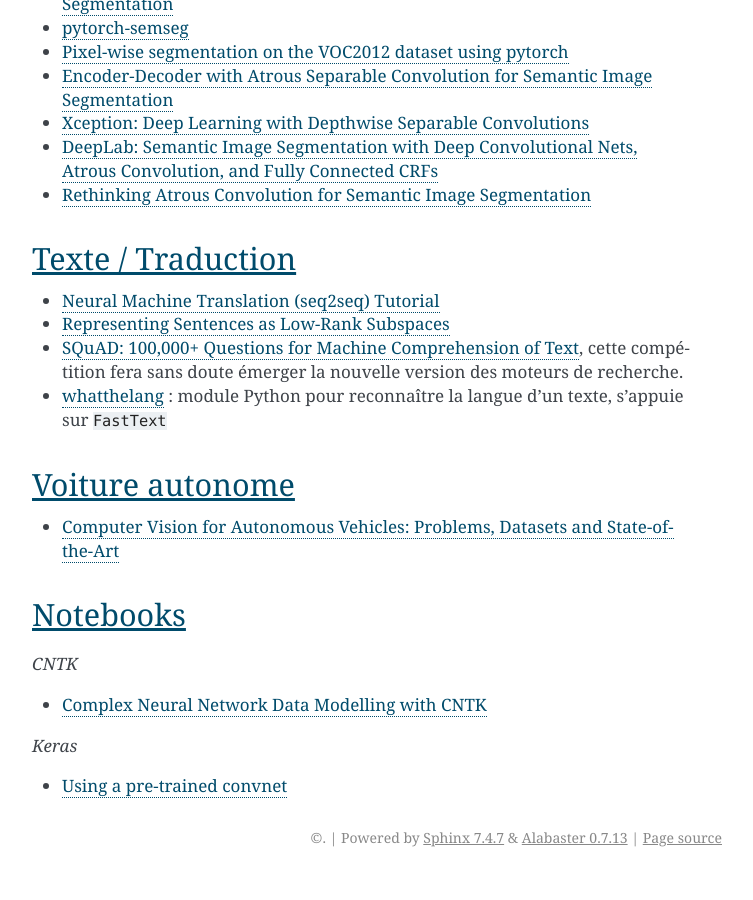
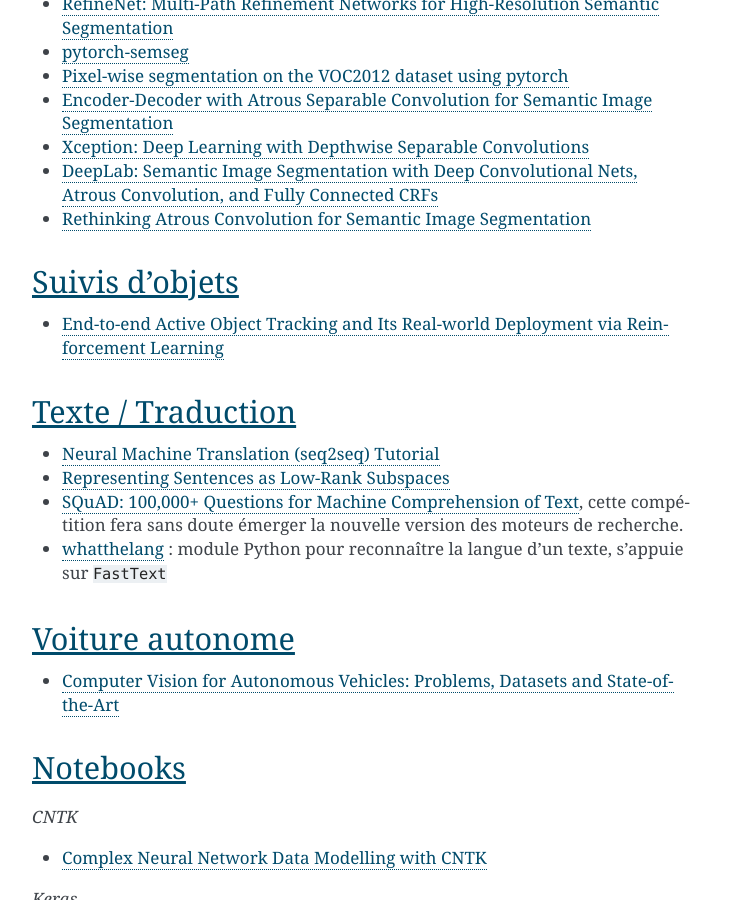
Before and after one commit to sdpython/ensae_teaching_dl, a Sphinx documentation site: the page built from _doc/sphinxdoc/source/chapters/dl_resolus.rst, in a window 1280 px wide and 900 px high, scrolled down 5599 px. Shown: the whole window, without its empty margins (388-1141 px from the left). Built offline with Sphinx 7.4.7, drawn with Linux system fonts in a browser that asks for light colours; pages that are not in the unit, such as notebooks, are missing from menus; cross-references to code outside the pages are shown as plain code; the version number is read from the project's files by our own code; before the commit the page ends 6476 px from its top, so only the background shows below that; some of the changed text lies outside the part shown.

```diff
--- a/_doc/sphinxdoc/source/chapters/dl_resolus.rst
+++ b/_doc/sphinxdoc/source/chapters/dl_resolus.rst
@@ -251,6 +251,11 @@ Segmentation d'images
 * `DeepLab: Semantic Image Segmentation with Deep Convolutional Nets, Atrous Convolution, and Fully Connected CRFs <https://arxiv.org/abs/1606.00915>`_
 * `Rethinking Atrous Convolution for Semantic Image Segmentation <https://arxiv.org/pdf/1706.05587.pdf>`_
 
+Suivis d'objets
++++++++++++++++
+
+* `End-to-end Active Object Tracking and Its Real-world Deployment via Reinforcement Learning <https://arxiv.org/abs/1808.03405>`_
+
 Texte / Traduction
 ++++++++++++++++++
 
--- a/setup.py
+++ b/setup.py
@@ -171,7 +171,6 @@ if not r:
         packages=packages,
         package_dir=package_dir,
         package_data=package_data,
-        # data_files=data_files,
-        install_requires=['keras'],
-        # include_package_data=True,
+        setup_requires=["pyquickhelper"],
+        install_requires=['keras', 'torch'],
     )
```
Also changed, not shown: 1 other file.
